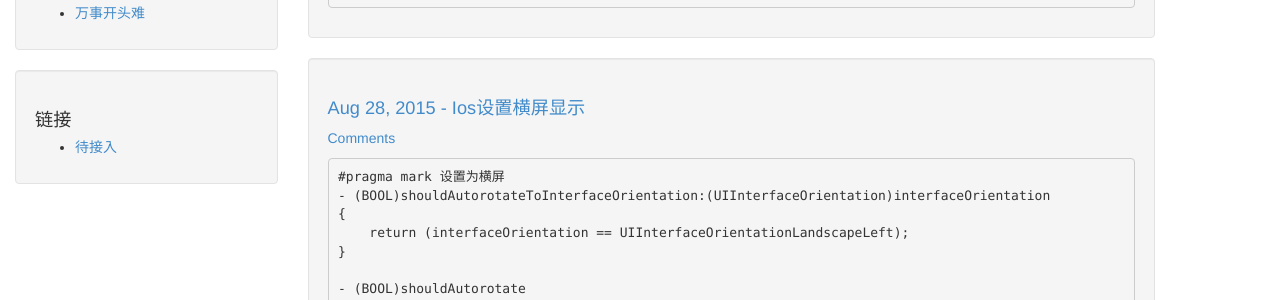
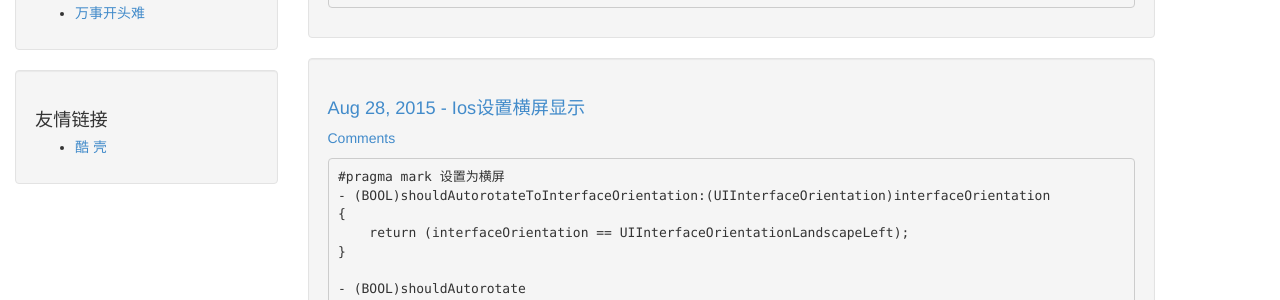
Before and after one commit to dengyonghao/dengyonghao, a Jekyll site: the page built from index.html, in a window 1280 px wide and 1103 px high. Shown: the part 286-586 px from the top of the window. Built offline with Jekyll 4.4.1, drawn with Linux system fonts in a browser that asks for light colours; Markdown is read by kramdown in place of the engine named in the settings; the list of posts is cut into pages by our own code; comment, search, counter and statistics services are not loaded.

Commit message:
[M] LINK

```diff
--- a/_includes/links-list.html
+++ b/_includes/links-list.html
@@ -1,4 +1,4 @@
-<h1>链接</h1>
+<h1>友情链接</h1>
 <ul>
-  <li><a href="#">待接入</a></li>
+  <li><a href="http://coolshell.cn">酷 壳</a></li>
 </ul>
```
